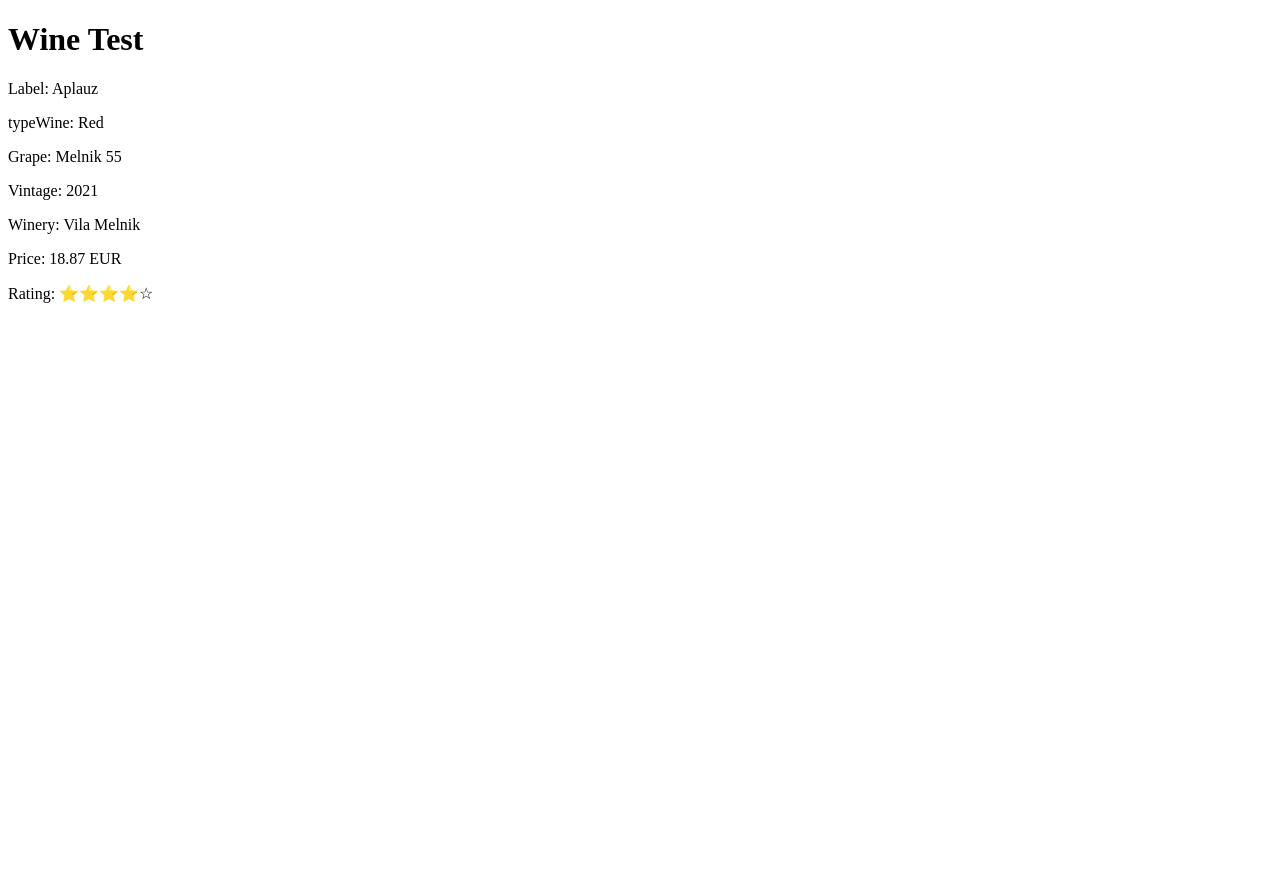
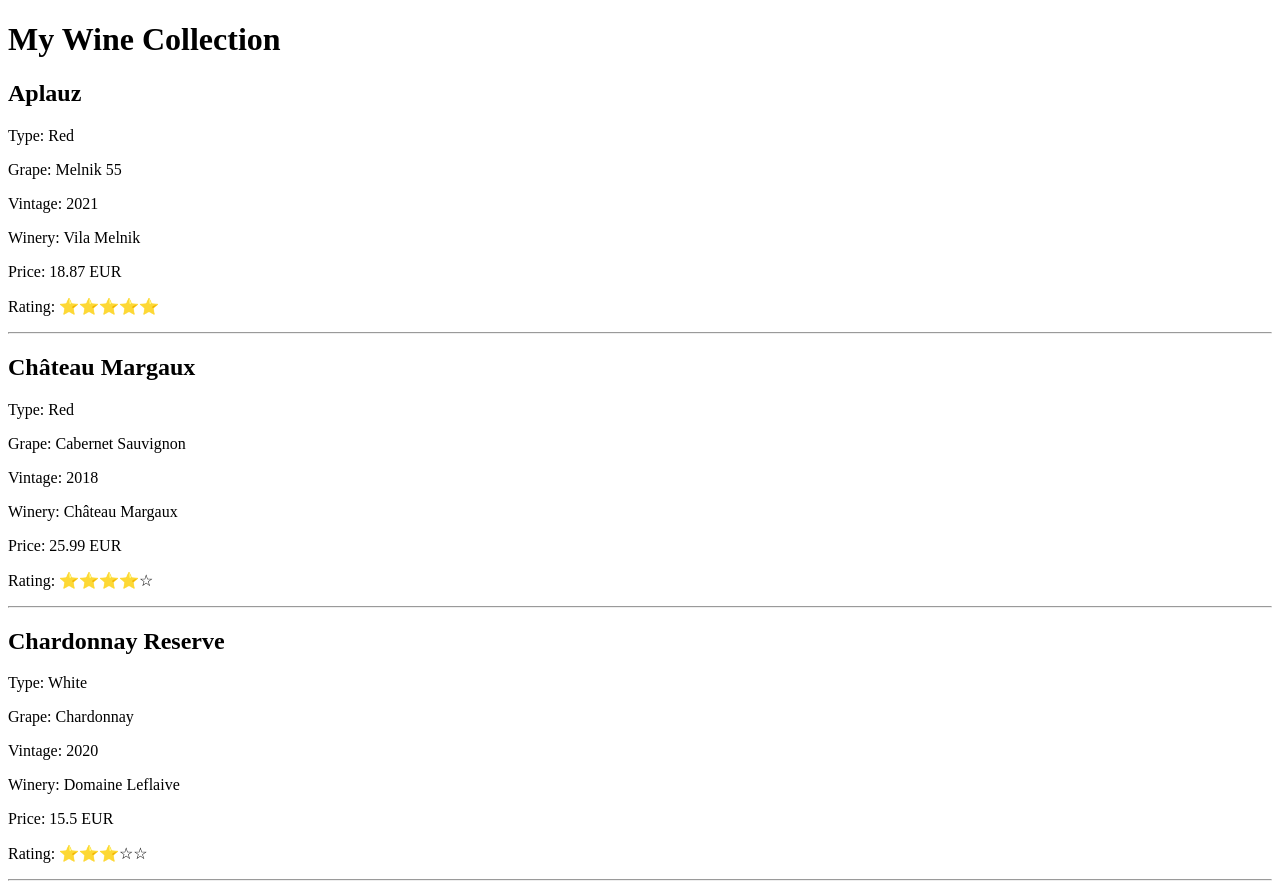
Before and after one commit to veselkamarinova/rating-app, a Nuxt app: page / in a window 1280 px wide. Before the commit the page ends 800 px from the top, so only its background shows below. Built offline with nearby package versions, Linux system fonts and the light colour scheme.

Commit message:
Add array of wines.

```diff
--- a/app/pages/index.vue
+++ b/app/pages/index.vue
@@ -1,13 +1,16 @@
 <template>
   <div>
-    <h1>Wine Test</h1>
-    <p>Label: {{myWine.label }}</p>
-    <p>typeWine: {{ myWine.typeWine }}</p>
-    <p>Grape: {{ myWine.grapeVarietal }}</p>
-    <p>Vintage: {{ myWine.vintage }}</p>
-    <p>Winery: {{ myWine.winery }}</p>
-    <p>Price: {{ myWine.price }} EUR</p>
-    <p>Rating: {{ getStars(myWine.rating) }}</p>
+    <h1>My Wine Collection</h1>
+    <div v-for="wine in wines" :key="wine.label">
+      <h2>{{ wine.label }}</h2>
+      <p>Type: {{ wine.typeWine }}</p>
+      <p>Grape: {{ wine.grapeVarietal }}</p>
+      <p>Vintage: {{ wine.vintage }}</p>
+      <p>Winery: {{ wine.winery }}</p>
+      <p>Price: {{ wine.price }} EUR</p>
+      <p>Rating: {{ getStars(wine.rating) }}</p>
+      <hr>
+    </div>
   </div>
 </template>
 
@@ -15,21 +18,48 @@
 import { Wine } from '~/models/Wine';
 import { WineType } from '~/models/enums';
 
-const myWine = new Wine(
-  18.87,                    // price
-  'Vila Melnik',            // store
-  'wine',                   // typeProduct
-  'Aplauz',                 // label
-  WineType.Red,             // typeWine - Use enum!
-  'Melnik 55',              // grapeVarietal
-  'Vila Melnik',            // winery
-  'Bulgaria',               // appellation
-  2021                      // vintage
-);
-// Rate the wine!
-myWine.setRating(4);
+// Create an array of wines
+const wines: Wine[] = [
+  new Wine(
+    18.87,
+    'Vila Melnik',
+    'wine',
+    'Aplauz',
+    WineType.Red,
+    'Melnik 55',
+    'Vila Melnik',
+    'Bulgaria',
+    2021
+  ),
+  new Wine(
+    25.99,
+    'Wine Shop Sofia',
+    'wine',
+    'Château Margaux',
+    WineType.Red,
+    'Cabernet Sauvignon',
+    'Château Margaux',
+    'Bordeaux',
+    2018
+  ),
+  new Wine(
+    15.50,
+    'Local Store',
+    'wine',
+    'Chardonnay Reserve',
+    WineType.White,
+    'Chardonnay',
+    'Domaine Leflaive',
+    'Burgundy',
+    2020
+  )
+];
 
-// Function to display stars
+// Rate the wines
+wines[0]?.setRating(5);
+wines[1]?.setRating(4);
+wines[2]?.setRating(3);
+
 const getStars = (rating: number): string => {
   return '⭐'.repeat(rating) + '☆'.repeat(5 - rating);
 };
```
